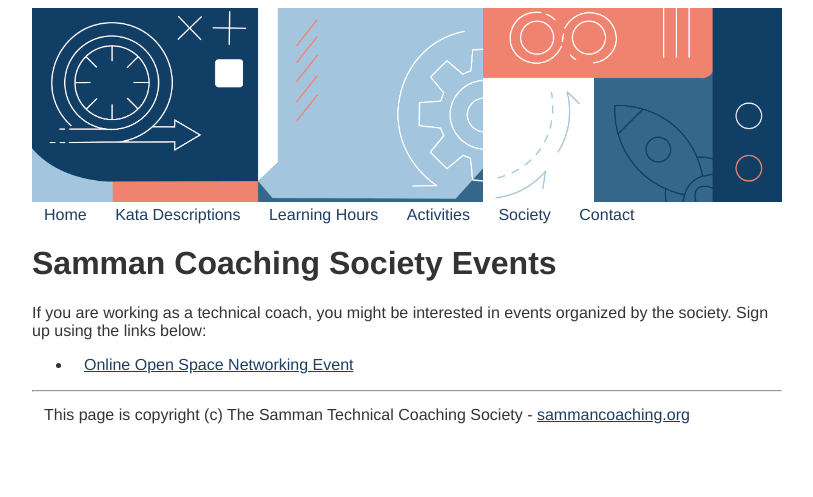
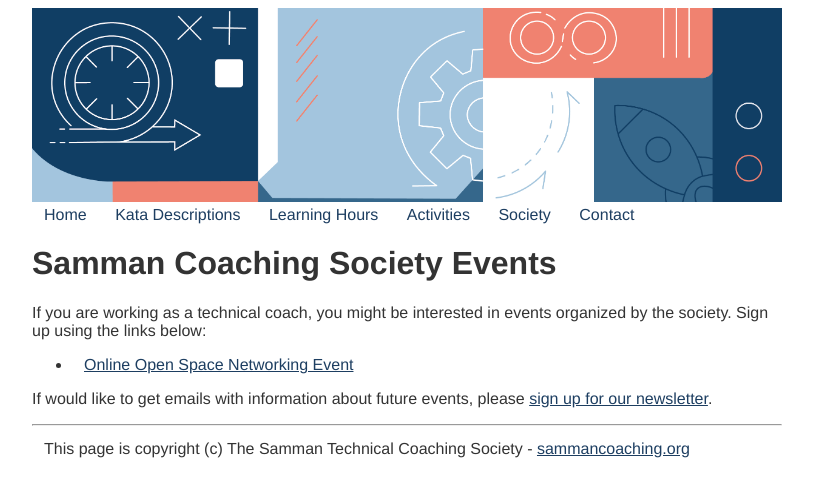
Before and after one commit to sammancoaching/website, a Jekyll site: the page built from society/events/index.md, in a window 1280 px wide. Shown: the top 497 px of the page, without its empty margins (233-1046 px from the left). Built offline with Jekyll 4.4.1, drawn with Linux system fonts in a browser that asks for light colours.

Commit message:
add link to newsletter sign up

```diff
--- a/society/events/index.md
+++ b/society/events/index.md
@@ -8,3 +8,6 @@
 If you are working as a technical coach, you might be interested in events organized by the society. Sign up using the links below:
 
 * [Online Open Space Networking Event](open_space_2022-06-29.html)
+
+
+If would like to get emails with information about future events, please [sign up for our newsletter](https://share-eu1.hsforms.com/1pvE5eTT2RWyYJtyH4AJSuwf6aty).
```
